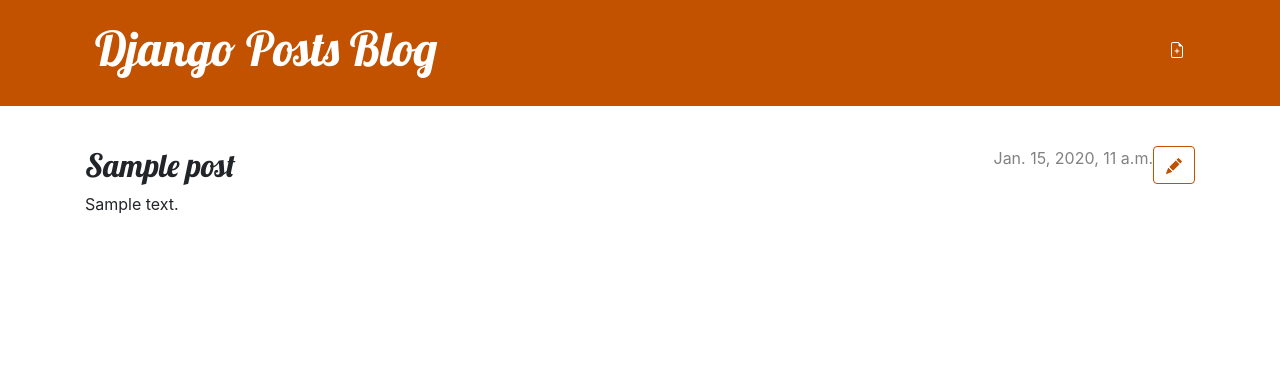
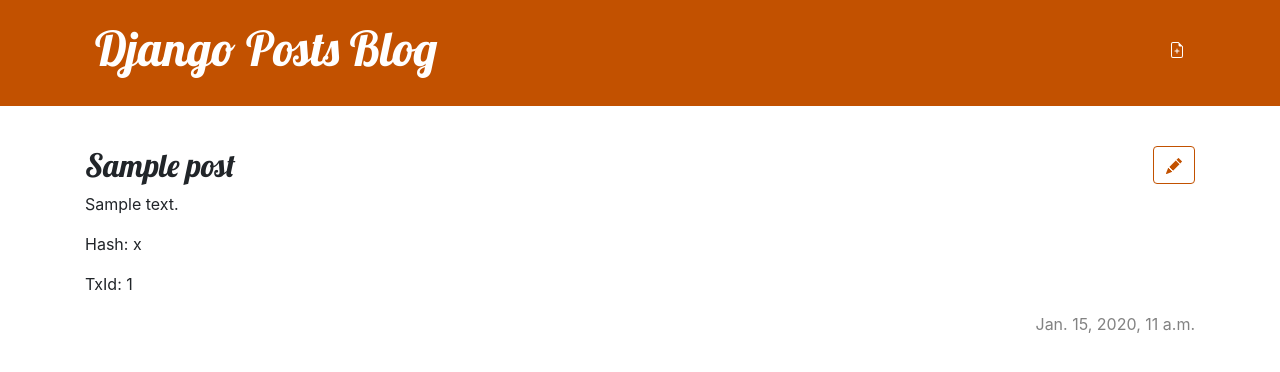
Before and after one commit to QuestionSigns/firstdjangoapp, a Django app: page /post/1/ in a window 1280 px wide. Shown: the top 372 px of the page. Run offline with Django 4.2, Linux system fonts and the light colour scheme; tables that the repository leaves empty hold one stand-in row (values such as "Sample post").

Commit message:
introducing txId

```diff
--- a/djangoProject/djangoapi/models.py
+++ b/djangoProject/djangoapi/models.py
@@ -24,6 +24,7 @@
     def __str__(self): #Doppi _ prima e dopo il nome del metodo sono chiamati 'dunder'
         return self.title
 
-    def writeOnChain(self):
+    def writeOnChain(self, message):
+        self.content = message
         self.hash = hashlib.sha256(self.content.encode('utf-8')).hexdigest()
         self.txId = sendTransaction(self.hash)
--- a/djangoProject/djangoapi/templates/djangoapi/post_detail.html
+++ b/djangoProject/djangoapi/templates/djangoapi/post_detail.html
@@ -8,11 +8,13 @@
             </a>
         </aside>
         {% if post.published_date %}
-            <time class="date">
-                {{ post.published_date }}
-            </time>
         {% endif %}
         <h2>{{ post.title }}</h2>
         <p>{{ post.text|linebreaksbr }}</p>
+        <p>Hash: {{ post.hash|linebreaksbr }}</p>
+        <p>TxId: {{ post.txId|linebreaksbr }}</p>
+        <time class="date">
+            {{ post.published_date }}
+        </time>
     </article>
 {% endblock %}
--- a/djangoProject/djangoapi/views.py
+++ b/djangoProject/djangoapi/views.py
@@ -13,12 +13,15 @@
     response = []
     posts = Post.objects.filter().order_by('-created_date')
     for post in posts:
+        post.writeOnChain()
         response.append(
             {
                 'author': f"{post.user.first_name} {post.user.last_name}" ,
                 'title': post.title,
                 'text': post.text,
                 'publishing_date': post.published_date,
+                'hash' : post.hash,
+                'txId' : post.txId
             }
         )
 
@@ -31,6 +34,12 @@
 
 def post_detail(request, pk):
     post = get_object_or_404(Post, pk=pk)
+    if post.txId == None:
+        try:
+            post.writeOnChain("writing hash for:" + post.title)
+        except:
+            print("Impossibile salvare i dati on chain per il post: " + post.title + " - fondi insufficienti")
+
     return render(request, 'djangoapi/post_detail.html', {'post': post})
 
 def post_new(request):
```
